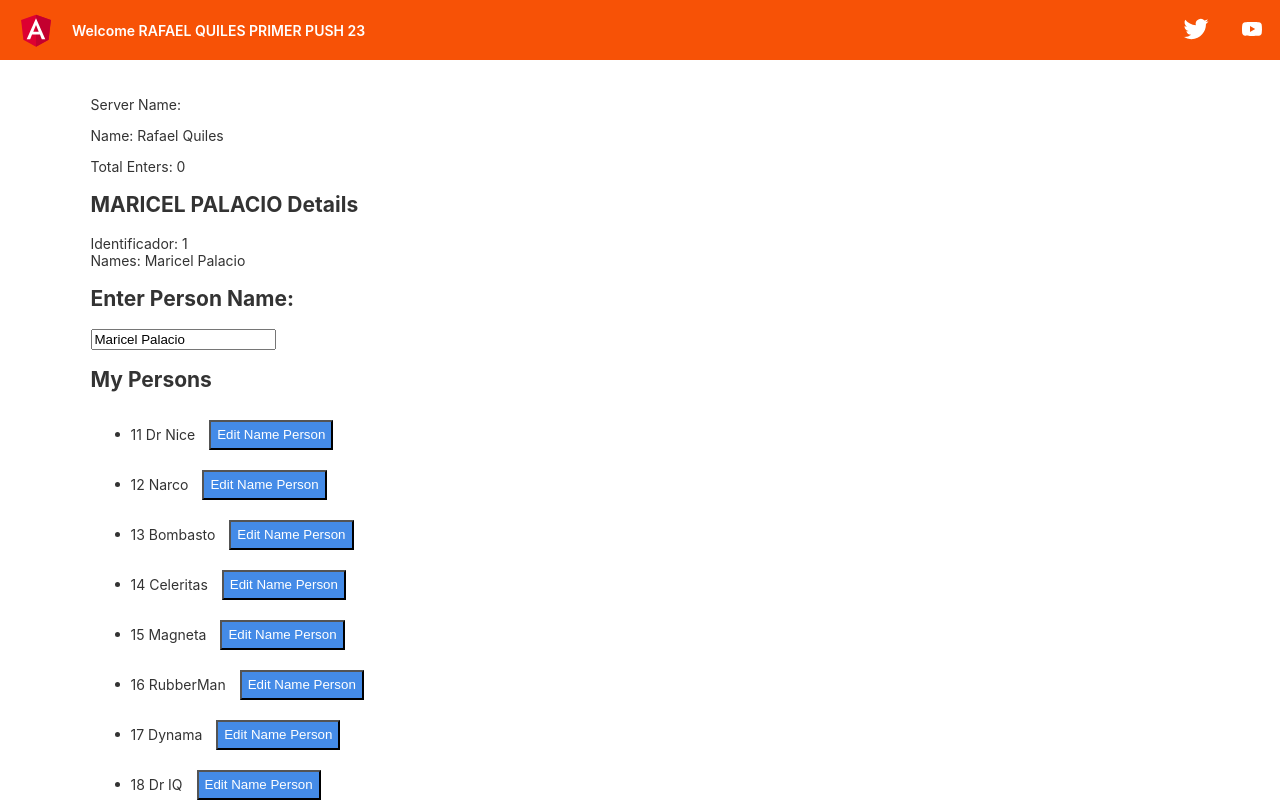
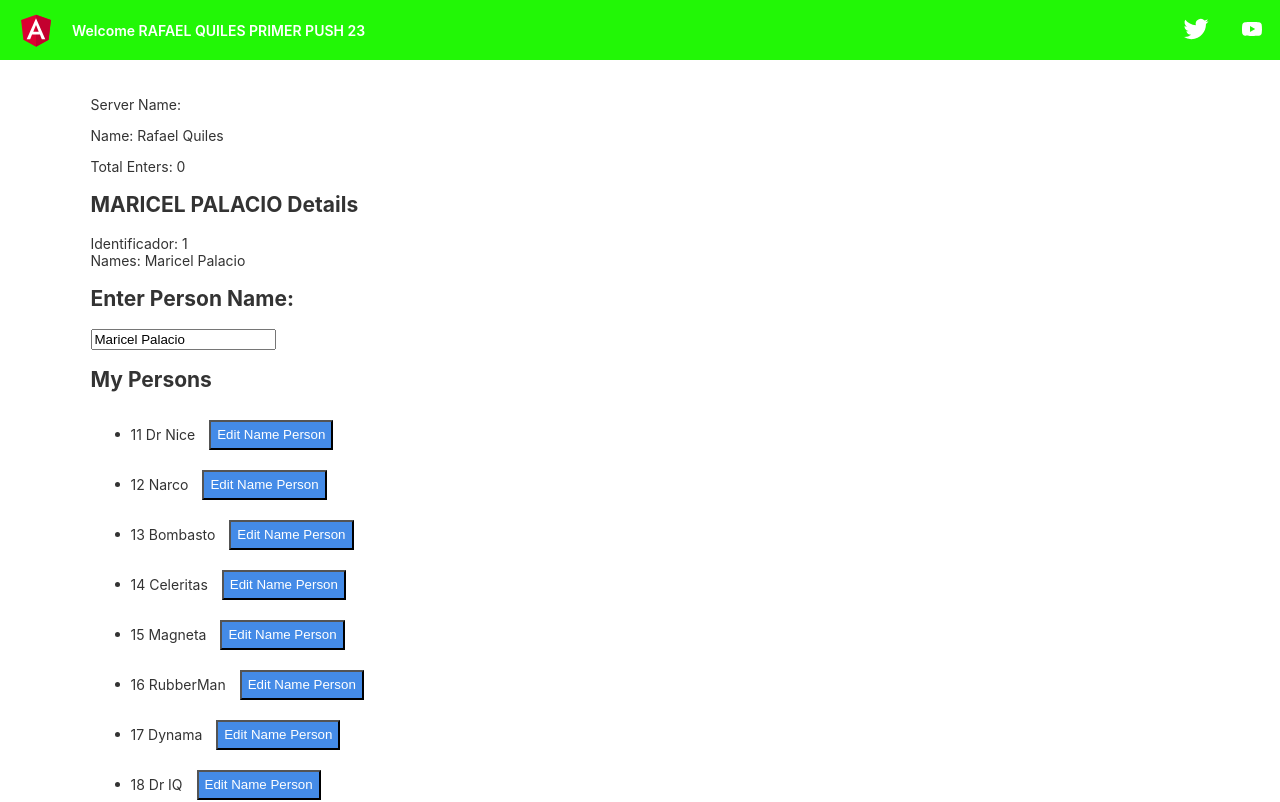
Before and after one commit to raquiles89/DrawLogbook, an Angular app: page / in a window 1280 px wide. Shown: the top 802 px of the page. Built offline with nearby package versions, Linux system fonts and the light colour scheme.

Commit message:
Change Color

```diff
--- a/src/app/app.component.html
+++ b/src/app/app.component.html
@@ -42,7 +42,7 @@
     height: 60px;
     display: flex;
     align-items: center;
-    background-color: #f75206;
+    background-color: #22f706;
     color: white;
     font-weight: 600;
   }
```
